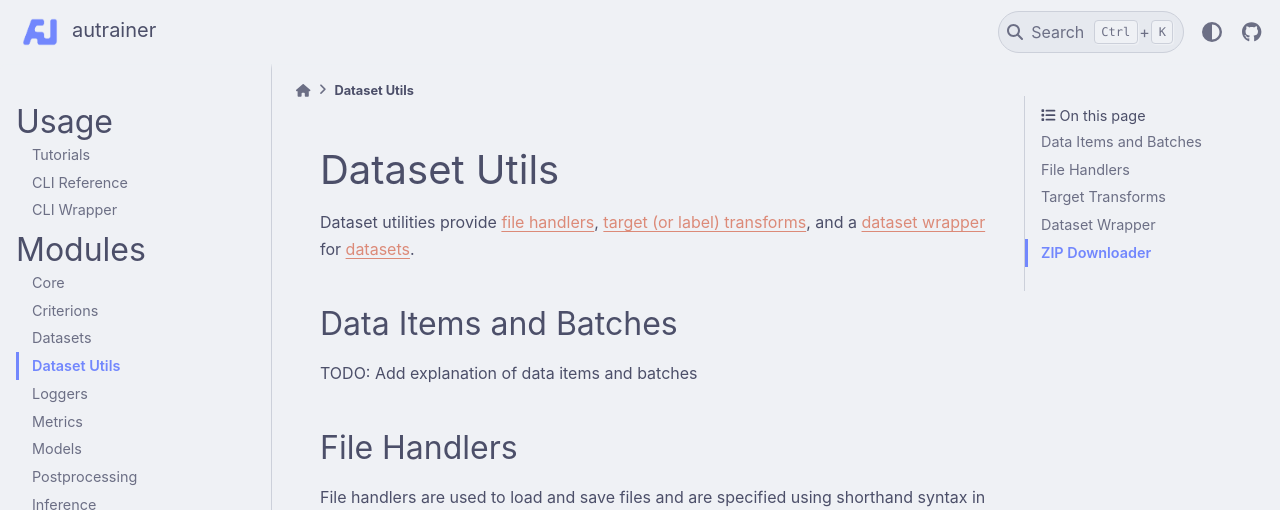
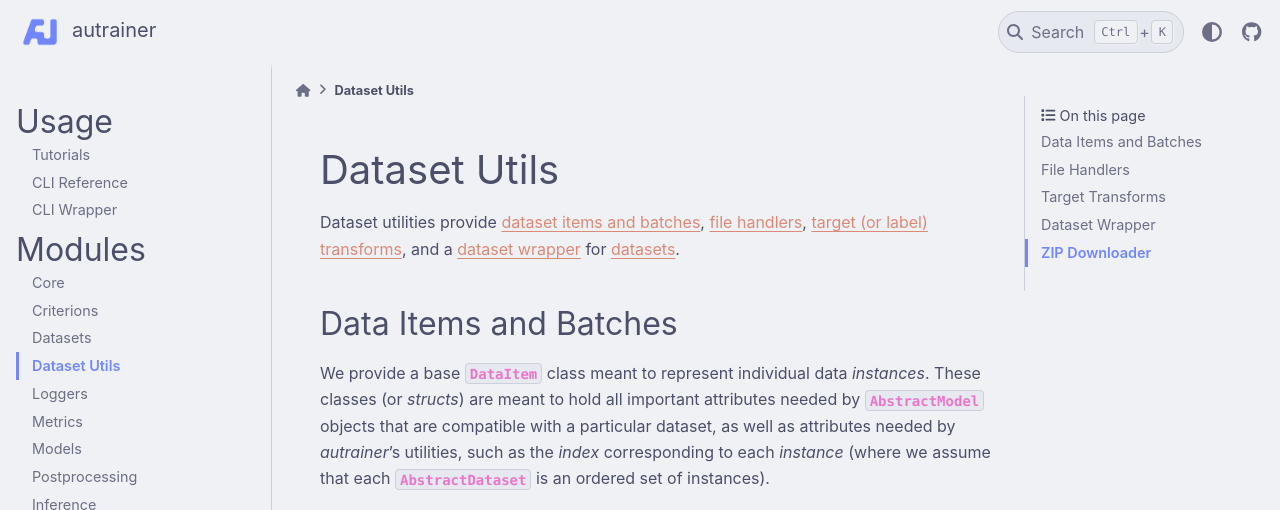
Before and after one commit to autrainer/autrainer, a Sphinx documentation site: the page built from docs/source/modules/dataset_utils.rst, in a window 1280 px wide and 1400 px high. Shown: the top 510 px of the window. Built offline with Sphinx 7.4.7 and the PyData theme 0.15.4, drawn with Linux system fonts in a browser that asks for light colours; pages that are not in the unit, such as notebooks, are missing from menus; some of the changed text lies outside the part shown; grey boxes are pictures that could not be loaded.

Commit message:
Added docs

```diff
--- a/docs/source/modules/dataset_utils.rst
+++ b/docs/source/modules/dataset_utils.rst
@@ -1,13 +1,65 @@
 Dataset Utils
 =============
 
-Dataset utilities provide :ref:`file handlers <dataset_file_handlers>`, :ref:`target (or label) transforms <dataset_target_transforms>`,
+Dataset utilities provide :ref:`dataset items and batches <dataset_items>`,
+:ref:`file handlers <dataset_file_handlers>`,
+:ref:`target (or label) transforms <dataset_target_transforms>`,
 and a :ref:`dataset wrapper <dataset_wrapper>` for :ref:`datasets <datasets>`.
 
+.. _dataset_items:
 
 Data Items and Batches
 ----------------------
-TODO: Add explanation of data items and batches
+We provide a base :class:`~autrainer.datasets.utils.DataItem` class
+meant to represent individual data *instances*.
+These classes (or *structs*)
+are meant to hold
+all important attributes
+needed by :class:`~autrainer.models.AbstractModel`
+objects that are compatible
+with a particular dataset,
+as well as attributes
+needed by `autrainer`'s utilities,
+such as the *index* corresponding to each *instance*
+(where we assume that each :class:`~autrainer.datasets.AbstractDataset`
+is an ordered set of instances).
+
+.. autoclass:: autrainer.datasets.utils.DataItem
+   :members:
+
+
+Additionally,
+we provide classes
+that hold *batches* of individual instances,
+and provides an implementation
+of the `collate_fn`
+that must be passed
+to `torch.utils.data.DataLoader`.
+
+.. autoclass:: autrainer.datasets.utils.AbstractDataBatch
+   :members:
+
+
+.. autoclass:: autrainer.datasets.utils.DataBatch
+   :members:
+
+
+.. warning::
+
+   :attr:`~autrainer.datasets.utils.AbstractDataItem.features`,
+   :attr:`~autrainer.datasets.utils.AbstractDataItem.target`,
+   and :attr:`~autrainer.datasets.utils.AbstractDataItem.index`
+   are the three **reserved** attributes
+   that every object derived from
+   :class:`~autrainer.datasets.utils.AbstractDataItem`
+   **must** include.
+   Moreover,
+   every object derived from
+   :class:`~autrainer.models.AbstractModel`
+   **must** include :attr:`~autrainer.datasets.utils.AbstractDataItem.features`
+   as the first argument (after `self`)
+   of its :meth:`~autrainer.models.AbstractModel.forward` method.
+
 
 
 .. _dataset_file_handlers:
```
